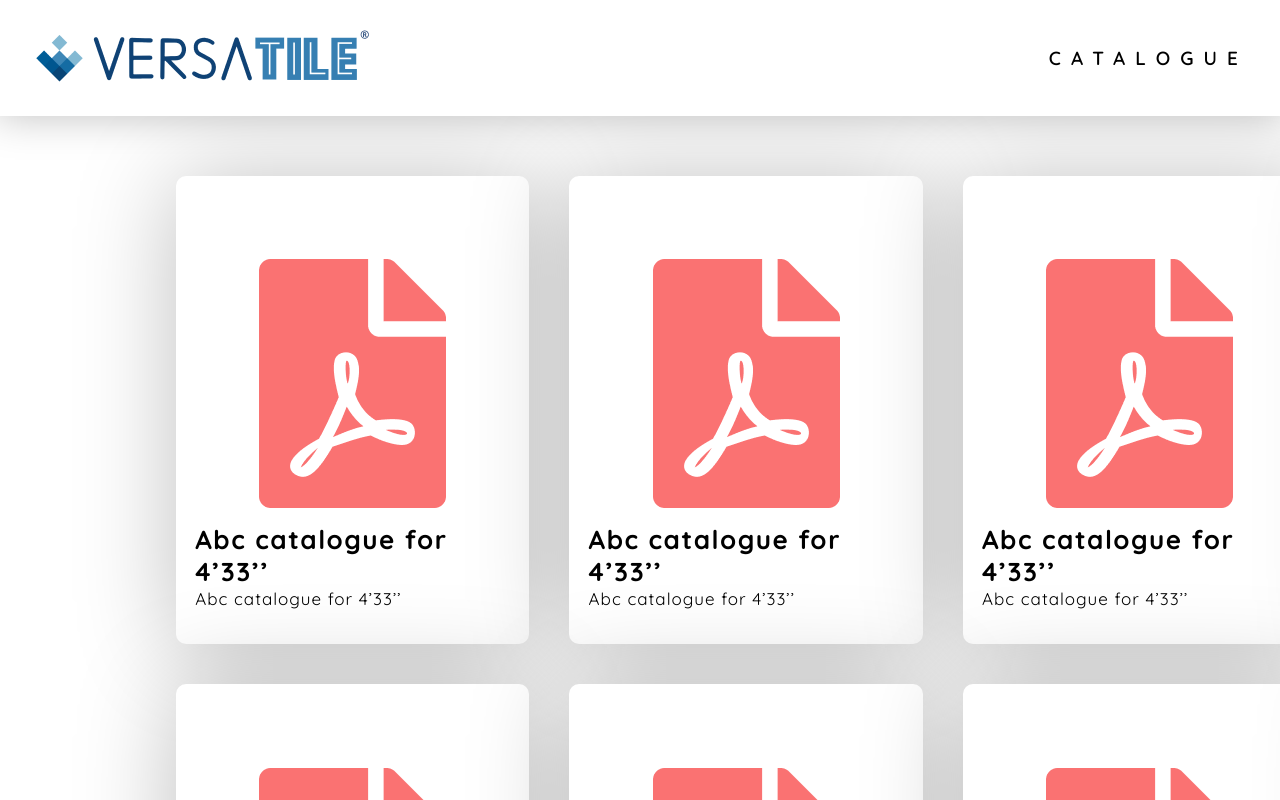
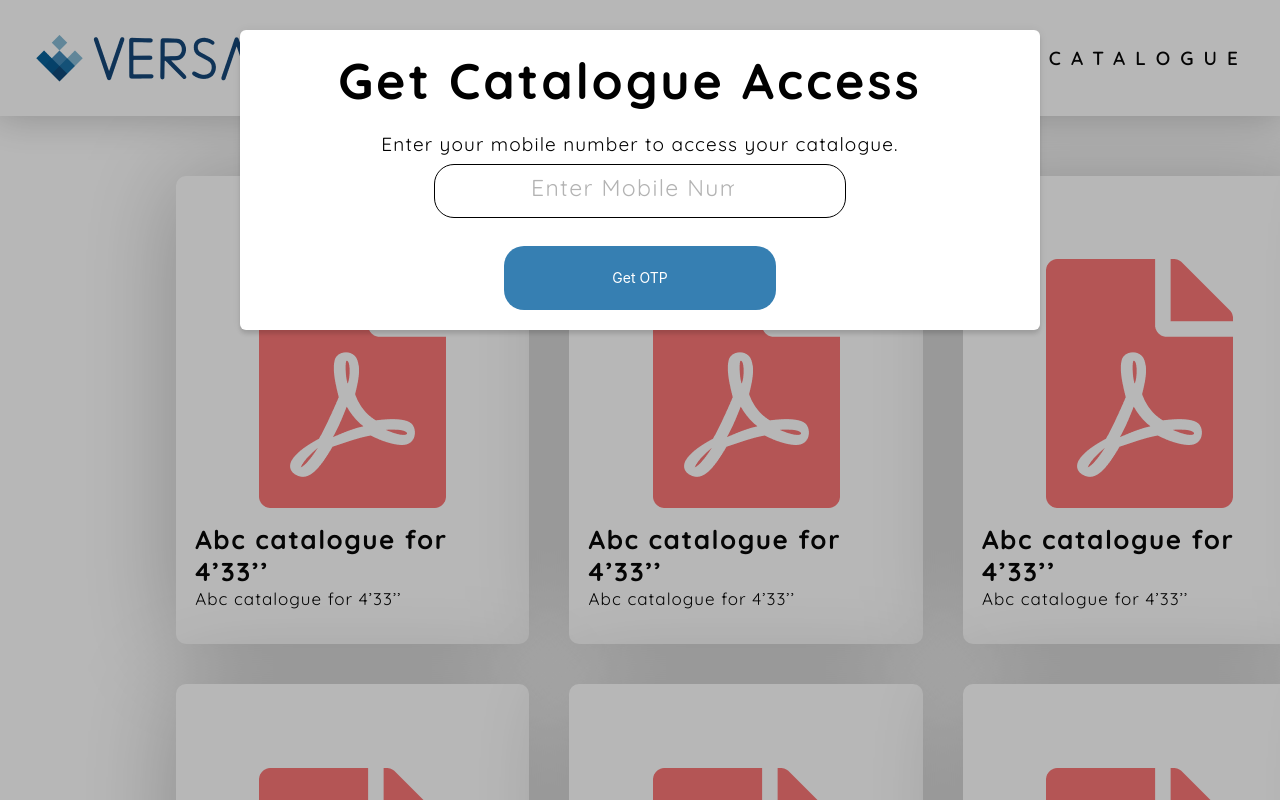
Before and after one commit to Neverm1ndEZ/versatile-project, a React (Vite) app: page /catalogue in a window 1280 px wide. Shown: the top 800 px of the page. Built offline with nearby package versions, Linux system fonts and the light colour scheme.

Commit message:
res-design-changes-and-onCataloguePageLoadPopup-fixes

```diff
--- a/src/components/Cards.css
+++ b/src/components/Cards.css
@@ -88,4 +88,14 @@
 	.paragraph-btn__container {
 		justify-content: space-evenly;
 	}
+
+	#specialBtn-Signal {
+		width: 7rem;
+		height: 5rem;
+	}
+
+	#specialBtn-Rectangle {
+		width: 15rem;
+		height: 6rem;
+	}
 }
--- a/src/components/Cards.jsx
+++ b/src/components/Cards.jsx
@@ -161,7 +161,7 @@ const Cards = () => {
 										handleOpen("lg");
 										handleClickForComponent("LiveImage");
 									}}
-									size="lg"
+									id="specialBtn-Signal"
 								>
 									<img className="btn-image" src={Signal} alt="Signal" />
 								</Button>
@@ -178,7 +178,7 @@ const Cards = () => {
 										handleOpen("lg");
 										handleClickForComponent("Application");
 									}}
-									size="lg"
+									id="specialBtn-Rectangle"
 								>
 									<img className="btn-image" src={Rectangle} alt="Rectangle" />
 								</Button>
--- a/src/components/Nav.jsx
+++ b/src/components/Nav.jsx
@@ -1,165 +1,8 @@
 import "./Nav.css";
 import { Link } from "react-router-dom";
 import Logo from "../assets/logo.png";
-import { useState } from "react";
-import { Modal, ButtonToolbar, Button } from "rsuite";
-import OtpInput from "react-otp-input";
 
 const Nav = () => {
-	const [open, setOpen] = useState(false);
-	const [otp, setOtp] = useState("");
-	const handleOpen = () => setOpen(true);
-	const handleClose = () => setOpen(false);
-
-	const EmailModal = () => {
-		const [otpClicked, setOtpClicked] = useState(false);
-
-		const handleGetOTP = () => {
-			setOtpClicked(true);
-		};
-
-		const handleGetOTPBack = () => {
-			setOtpClicked(false);
-		};
-
-		const OTPModal = () => {
-			return (
-				<>
-					<Modal
-						backdrop="static"
-						role="alertdialog"
-						open={open}
-						onClose={handleClose}
-						size="md"
-						keyboard={false}
-					>
-						<Modal.Header closeButton={false}>
-							<Modal.Title style={HEADER_STYLES}>
-								Get Catalogue Access
-							</Modal.Title>
-						</Modal.Header>
-						<Modal.Body style={{ textAlign: "center" }}>
-							<p>
-								Enter OTP to validate your mobile number and get your catalogue
-								access.
-							</p>
-							<div
-								style={{
-									display: "flex",
-									justifyContent: "center",
-									marginTop: "2rem",
-								}}
-							>
-								<OtpInput
-									value={otp}
-									onChange={setOtp}
-									numInputs={4}
-									renderSeparator={<span>-</span>}
-									renderInput={(props) => <input {...props} />}
-									inputStyle={{
-										width: "3rem",
-										height: "3rem",
-										margin: "0 1rem",
-										fontSize: "2rem",
-										borderRadius: "4px",
-										border: "1px solid rgba(0,0,0,.3)",
-									}}
-								/>
-							</div>
-						</Modal.Body>
-						<Modal.Footer style={{ display: "flex", textAlign: "center" }}>
-							<Button onClick={handleClose} style={BTN_STYLES}>
-								Verify OTP
-							</Button>
-							<Button onClick={handleGetOTPBack} style={BTN_STYLES}>
-								Change Number
-							</Button>
-						</Modal.Footer>
-					</Modal>
-				</>
-			);
-		};
-
-		return (
-			<>
-				<ButtonToolbar>
-					<div className="text" onClick={handleOpen}>
-						CATALOGUE
-					</div>
-				</ButtonToolbar>
-				<Modal
-					backdrop="static"
-					role="alertdialog"
-					open={open}
-					onClose={handleClose}
-					size="md"
-					keyboard={false}
-				>
-					<Modal.Header closeButton={false} style={HEADER_STYLES}>
-						Get Catalogue Access
-					</Modal.Header>
-					<Modal.Body style={{ textAlign: "center" }}>
-						<p style={P_STYLES}>
-							Enter your mobile number to access your catalogue.
-						</p>
-						<input
-							type="number"
-							placeholder="Enter Mobile Number"
-							className="modal-input"
-							style={INPUT_STYLES}
-						/>
-					</Modal.Body>
-					<Modal.Footer style={{ textAlign: "center" }}>
-						<Button onClick={handleGetOTP} style={BTN_STYLES}>
-							Get OTP
-						</Button>
-					</Modal.Footer>
-				</Modal>
-				{otpClicked && <OTPModal />}
-			</>
-		);
-	};
-
-	const HEADER_STYLES = {
-		fontFamily: '"Quicksand"',
-		fontStyle: "normal",
-		fontWeight: 700,
-		fontSize: "50px",
-		lineHeight: "62px",
-		letterSpacing: "0.06em",
-		color: "#000000",
-		textAlign: "center",
-	};
-
-	const P_STYLES = {
-		fontFamily: '"Quicksand"',
-		fontStyle: "normal",
-		fontWeight: 400,
-		fontSize: "19px",
-		lineHeight: "24px",
-		letterSpacing: "0.06em",
-		color: "#000000",
-	};
-
-	const INPUT_STYLES = {
-		margin: "0.5rem 0",
-		padding: "1rem 9rem",
-		border: "1px solid #000",
-		borderRadius: "20px",
-		textAlign: "center",
-	};
-
-	const BTN_STYLES = {
-		border: "none",
-		backgroundColor: "#367fb2",
-		padding: "20px",
-		borderRadius: "20px",
-		cursor: "pointer",
-		color: "white",
-		width: "25rem",
-		height: "5rem",
-	};
-
 	return (
 		<div className="navbar">
 			<Link to="/" className="catalogue-btn">
@@ -168,7 +11,7 @@ const Nav = () => {
 				</div>
 			</Link>
 			<Link to="/catalogue" className="catalogue-btn">
-				<EmailModal />
+				<div className="text">CATALOGUE</div>
 			</Link>
 		</div>
 	);
--- /dev/null
+++ b/src/components/NavForCatalogue.css
@@ -0,0 +1,70 @@
+.navbar {
+	background: #fff;
+	display: flex;
+	justify-content: space-between;
+	align-items: center;
+	box-shadow: 0px -4px 39px 4px rgba(0, 0, 0, 0.25);
+	width: 100vw;
+	height: 7.25rem;
+	position: fixed !important;
+	top: 0;
+}
+
+.logo {
+	cursor: pointer;
+	padding-left: 2rem;
+}
+
+.catalogue-btn {
+	text-decoration: none;
+	color: #000;
+}
+
+.catalogue-btn:hover,
+.catalogue-btn:focus,
+.catalogue-btn:visited {
+	text-decoration: none;
+	color: #000;
+}
+
+.text {
+	padding-right: 2rem;
+	font-family: "Quicksand";
+	font-style: normal;
+	font-weight: 600;
+	font-size: 19px;
+	line-height: 24px;
+	text-align: right;
+	letter-spacing: 0.53em;
+}
+
+.modal-input::-webkit-input-placeholder {
+	font-family: "Quicksand";
+	font-style: normal;
+	font-weight: 400;
+	font-size: 23px;
+	line-height: 35px;
+	letter-spacing: 0.06em;
+	color: #b3b3b3;
+}
+
+@media screen and (max-width: 768px) {
+	.navbar {
+		height: 4rem;
+	}
+
+	.text {
+		padding-right: 1rem;
+		font-size: 10px;
+		line-height: inherit;
+	}
+
+	.logo {
+		padding-left: 1rem;
+	}
+
+	.navbar_img {
+		width: 175px;
+		height: 29px;
+	}
+}
--- /dev/null
+++ b/src/components/NavForCatalogue.jsx
@@ -0,0 +1,177 @@
+import "./NavForCatalogue.css";
+import { Link } from "react-router-dom";
+import Logo from "../assets/logo.png";
+import { useState } from "react";
+import { Modal, ButtonToolbar, Button } from "rsuite";
+import OtpInput from "react-otp-input";
+
+const NavForCatalogue = () => {
+	const [open, setOpen] = useState(true);
+	const [otp, setOtp] = useState("");
+	const handleOpen = () => setOpen(true);
+	const handleClose = () => setOpen(false);
+
+	const EmailModal = () => {
+		const [otpClicked, setOtpClicked] = useState(false);
+
+		const handleGetOTP = () => {
+			setOtpClicked(true);
+		};
+
+		const handleGetOTPBack = () => {
+			setOtpClicked(false);
+		};
+
+		const OTPModal = () => {
+			return (
+				<>
+					<Modal
+						backdrop="static"
+						role="alertdialog"
+						open={open}
+						onClose={handleClose}
+						size="md"
+						keyboard={false}
+					>
+						<Modal.Header closeButton={false}>
+							<Modal.Title style={HEADER_STYLES}>
+								Get Catalogue Access
+							</Modal.Title>
+						</Modal.Header>
+						<Modal.Body style={{ textAlign: "center" }}>
+							<p>
+								Enter OTP to validate your mobile number and get your catalogue
+								access.
+							</p>
+							<div
+								style={{
+									display: "flex",
+									justifyContent: "center",
+									marginTop: "2rem",
+								}}
+							>
+								<OtpInput
+									value={otp}
+									onChange={setOtp}
+									numInputs={4}
+									renderSeparator={<span>-</span>}
+									renderInput={(props) => <input {...props} />}
+									inputStyle={{
+										width: "3rem",
+										height: "3rem",
+										margin: "0 1rem",
+										fontSize: "2rem",
+										borderRadius: "4px",
+										border: "1px solid rgba(0,0,0,.3)",
+									}}
+								/>
+							</div>
+						</Modal.Body>
+						<Modal.Footer style={{ display: "flex", textAlign: "center" }}>
+							<Button onClick={handleClose} style={BTN_STYLES}>
+								Verify OTP
+							</Button>
+							<Button onClick={handleGetOTPBack} style={BTN_STYLES}>
+								Change Number
+							</Button>
+						</Modal.Footer>
+					</Modal>
+				</>
+			);
+		};
+
+		return (
+			<>
+				<ButtonToolbar>
+					<div className="text" onClick={handleOpen}>
+						CATALOGUE
+					</div>
+				</ButtonToolbar>
+				<Modal
+					backdrop="static"
+					role="alertdialog"
+					open={open}
+					onClose={handleClose}
+					size="md"
+					keyboard={false}
+				>
+					<Modal.Header closeButton={false} style={HEADER_STYLES}>
+						Get Catalogue Access
+					</Modal.Header>
+					<Modal.Body style={{ textAlign: "center" }}>
+						<p style={P_STYLES}>
+							Enter your mobile number to access your catalogue.
+						</p>
+						<input
+							type="number"
+							placeholder="Enter Mobile Number"
+							className="modal-input"
+							style={INPUT_STYLES}
+						/>
+					</Modal.Body>
+					<Modal.Footer style={{ textAlign: "center" }}>
+						<Button onClick={handleGetOTP} style={BTN_STYLES}>
+							Get OTP
+						</Button>
+					</Modal.Footer>
+				</Modal>
+				{otpClicked && <OTPModal />}
+			</>
+		);
+	};
+
+	const HEADER_STYLES = {
+		fontFamily: '"Quicksand"',
+		fontStyle: "normal",
+		fontWeight: 700,
+		fontSize: "50px",
+		lineHeight: "62px",
+		letterSpacing: "0.06em",
+		color: "#000000",
+		textAlign: "center",
+	};
+
+	const P_STYLES = {
+		fontFamily: '"Quicksand"',
+		fontStyle: "normal",
+		fontWeight: 400,
+		fontSize: "19px",
+		lineHeight: "24px",
+		letterSpacing: "0.06em",
+		color: "#000000",
+	};
+
+	const INPUT_STYLES = {
+		margin: "0.5rem 0",
+		padding: "1rem 6rem",
+		border: "1px solid #000",
+		borderRadius: "20px",
+		textAlign: "center",
+	};
+
+	const BTN_STYLES = {
+		border: "none",
+		backgroundColor: "#367fb2",
+		padding: "20px",
+		borderRadius: "20px",
+		cursor: "pointer",
+		color: "white",
+		width: "17rem",
+		height: "4rem",
+	};
+
+	return (
+		<div className="navbar">
+			<Link to="/" className="catalogue-btn">
+				<div className="logo">
+					<img src={Logo} alt="Versatile Logo" className="navbar_img" />
+				</div>
+			</Link>
+			<Link to="/catalogue" className="catalogue-btn">
+				<EmailModal />
+			</Link>
+		</div>
+	);
+};
+
+export default NavForCatalogue;
--- a/src/components/Page.css
+++ b/src/components/Page.css
@@ -11,6 +11,7 @@
 	align-items: center;
 	justify-content: center;
 }
+
 .image {
 	padding: 2rem 1rem;
 	margin-top: 15rem;
@@ -72,19 +73,53 @@
 }
 
 @media screen and (max-width: 768px) {
+	.body {
+		display: block;
+		overflow-x: hidden;
+	}
+
+	.image {
+		display: inline-flex;
+		margin: 4rem 2rem 2rem 1.5rem;
+		padding: 2rem 2rem 1rem 1.25rem;
+		overflow: hidden;
+	}
+
+	.image-mobile {
+		width: 300px;
+		height: 300px;
+	}
+
+	.choices {
+		display: flex;
+		flex-direction: column;
+		padding: 0 39px 0;
+	}
+
 	.page_one-items {
-		display: grid;
-		grid-template-columns: auto;
-		padding-top: 4rem;
-		margin: 2rem 0;
+		display: flex;
+		flex-direction: column;
+		justify-content: center;
+		padding: 7px;
+		margin: 7px;
+		gap: 0;
+	}
+
+	.btns-container {
+		display: inline-flex;
+	}
+
+	.page_one-items h2 {
+		font-size: 20px;
+		line-height: 8px;
+		margin: 4px;
+		padding: 2px;
 	}
 
 	.btns-container input[type="radio"] + label {
-		width: 95%;
-		display: flex;
-		flex-direction: row;
-		justify-content: space-evenly;
-		margin: 2px;
-		padding-left: 2rem;
+		height: 2.75rem;
+		width: 5rem;
+		padding: 10px 10px;
+		margin: 4px 4px;
 	}
 }
--- a/src/components/Page.jsx
+++ b/src/components/Page.jsx
@@ -10,14 +10,19 @@ const Page = () => {
 	return (
 		<div className="body">
 			<div className="image">
-				<img src={Tile} alt="Tile Image" style={{ borderRadius: "20px" }} />
+				<img
+					src={Tile}
+					alt="Tile Image"
+					style={{ borderRadius: "20px" }}
+					className="image-mobile"
+				/>
 			</div>
 			<div className="choices">
 				<div className="page_one-items">
 					<div>
 						<h2>Size</h2>
-						<div className="btns-container">
-							<Link to="/tiles">
+						<Link to="/tiles">
+							<div className="btns-container">
 								<input
 									type="radio"
 									id="option1"
@@ -46,7 +51,7 @@ const Page = () => {
 									onClick={handleClick}
 								/>
 								<label htmlFor="option3">16&apos; 55&quot;</label>
-								<input
+								{/* <input
 									type="radio"
 									id="option4"
 									name="options-size"
@@ -85,9 +90,9 @@ const Page = () => {
 									value="16' 55&quot;"
 									onClick={handleClick}
 								/>
-								<label htmlFor="option8">16&apos; 55&quot;</label>
-							</Link>
-						</div>
+								<label htmlFor="option8">16&apos; 55&quot;</label> */}
+							</div>
+						</Link>
 					</div>
 
 					<div>
--- a/src/pages/PageThree.jsx
+++ b/src/pages/PageThree.jsx
@@ -1,11 +1,11 @@
-import Nav from "../components/Nav";
+import NavForCatalogue from "../components/NavForCatalogue";
 import Catalogue from "../components/Catalogue";
 // import Modal from "../components/Modal";
 
 const PageThree = () => {
 	return (
 		<>
-			<Nav />
+			<NavForCatalogue />
 			<Catalogue />
 		</>
 	);
```
